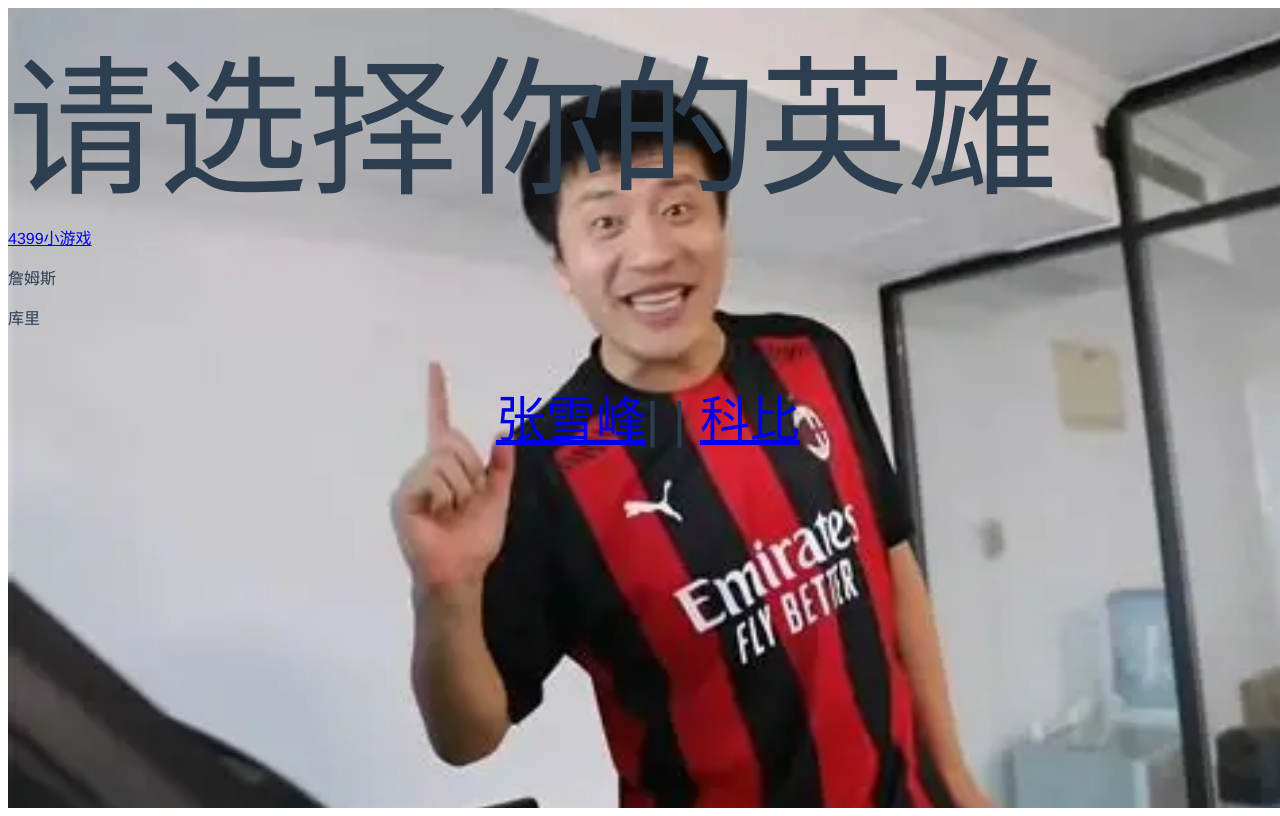
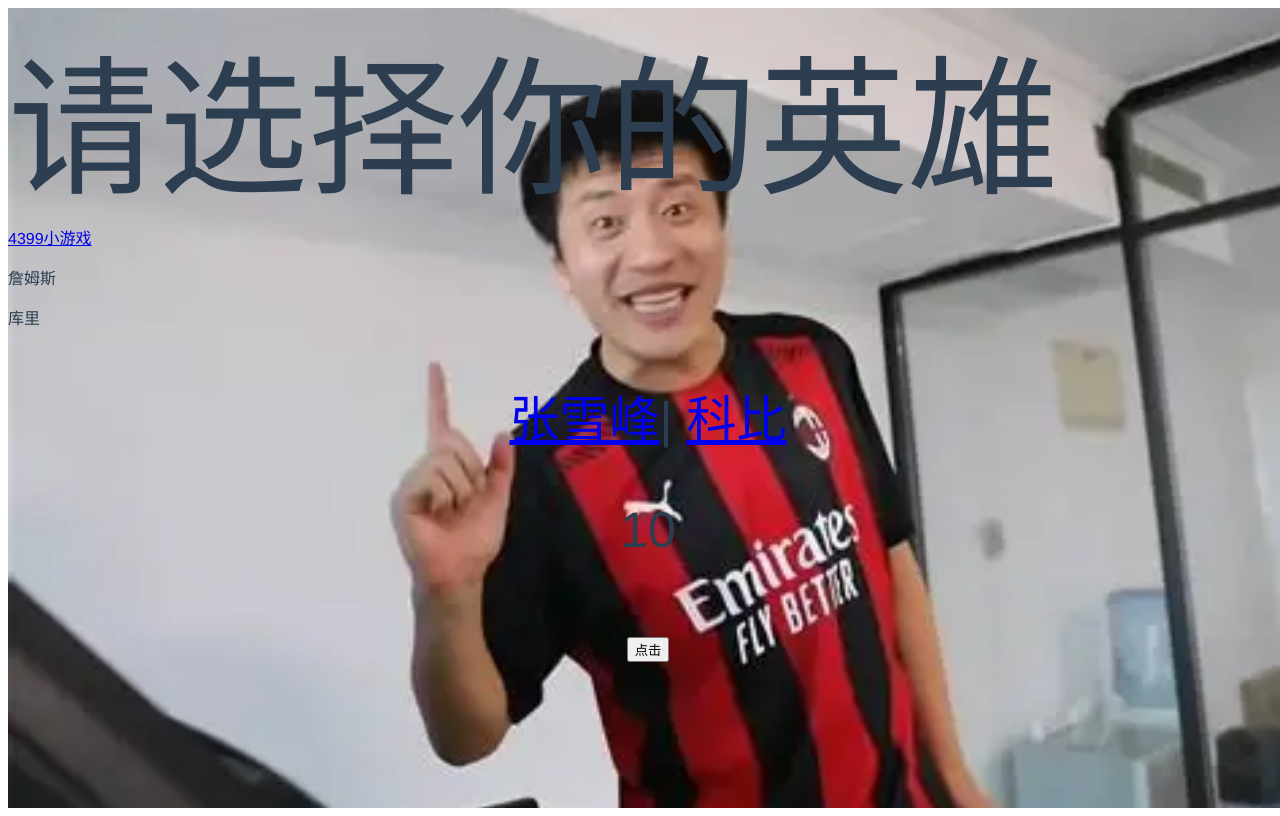
Before and after one commit to Trump258-arch/Music-player-demo, a Vue app: page / in a window 1280 px wide. Built offline with nearby package versions, Linux system fonts and the light colour scheme.

Commit message:
牢大音乐盒维护

```diff
--- a/package.json
+++ b/package.json
@@ -13,7 +13,8 @@
     "typescript": "^7.0.2",
     "vue": "^3.2.13",
     "vue-audio-visual": "^2.5.1",
-    "vue-router": "^5.2.0"
+    "vue-router": "^5.2.0",
+    "vuex": "^4.1.0"
   },
   "devDependencies": {
     "@vue/cli-plugin-babel": "~5.0.0",
--- a/src/main.js
+++ b/src/main.js
@@ -3,9 +3,10 @@ import { createApp } from 'vue'
 import App from './App.vue'
 import './registerServiceWorker'
 import router from './router'
+import store from './store'
 
 // 三步走：
 // 1. createApp(App)   创建应用实例，根组件是 App.vue
 // 2. .use(router)     安装路由插件——装完模板里才能用 <router-link> 和 <router-view>
 // 3. .mount('#app')   把应用挂载到 index.html 里的 <div id="app"> 上
-createApp(App).use(router).mount('#app')
+createApp(App).use(router).use(store).mount('#app')
--- /dev/null
+++ b/src/store/index.js
@@ -0,0 +1,18 @@
+import { createStore } from 'vuex'
+
+export default createStore({
+
+    state: {
+        counter: 10
+    },
+    getters: {
+        getCounter(state) {
+            return state.counter>0?state.counter:"error"
+        }
+    },
+    mutations:{
+        addCounter(state,number){
+            state.counter+=number
+        }
+    }
+})
--- a/src/views/Home.vue
+++ b/src/views/Home.vue
@@ -4,20 +4,33 @@
     <!-- router-link 渲染出来就是一个 <a> 标签，点击后切换路由页面 -->
     <HelloWorld @sendClickhander="handleSendClickhander" msg="Welcome to Your Vue.js App" />
     <div style="font-size:50px;text-align:center;margin-top:50px">
-      <router-link to="/zxf">张雪峰</router-link>|           |
+      <router-link to="/zxf">张雪峰</router-link>|
       <router-link to="/kobe">科比</router-link>
+      <p>{{ getCounter }}</p>
+      <button @click="addClick">点击</button>
     </div>
   </div>
 </template>
 
 <script>
 import HelloWorld from '../components/HelloWorld.vue'
+import { mapGetters,mapMutations } from 'vuex'
 
 export default {
   name: 'Home',
   components: {
     HelloWorld
+  },
+  computed:{
+    ...mapGetters(["getCounter"])
+  },
+  methods: {
+    ...mapMutations(["addCounter"]) ,
+    addClick(){
+      this.addCounter(10);
+    }
   }
+
 }
 </script>
 
--- a/src/views/ZXF.vue
+++ b/src/views/ZXF.vue
@@ -107,7 +107,7 @@ export default {
         // audio.currentTime 单位是"秒"，lyric-parser 要的是"毫秒"，所以要 ×1000
         // 再减去 lyricOffset：把歌词的"时钟"往回拨 2 秒，让每句歌词晚 2 秒出现
         // 第二个参数 true：不立刻补发上一句歌词
-        this.lyric.play(this.$refs.audio.currentTime * 1000 - this.lyricOffset, true)
+        this.lyric.play(audio.currentTime * 1000 - this.lyricOffset, true)
         // 暂停状态 → 播放
       } else {
         await audio.pause()
```
Also changed, not shown: 1 other file (tests, documents, lock files or other folders).
